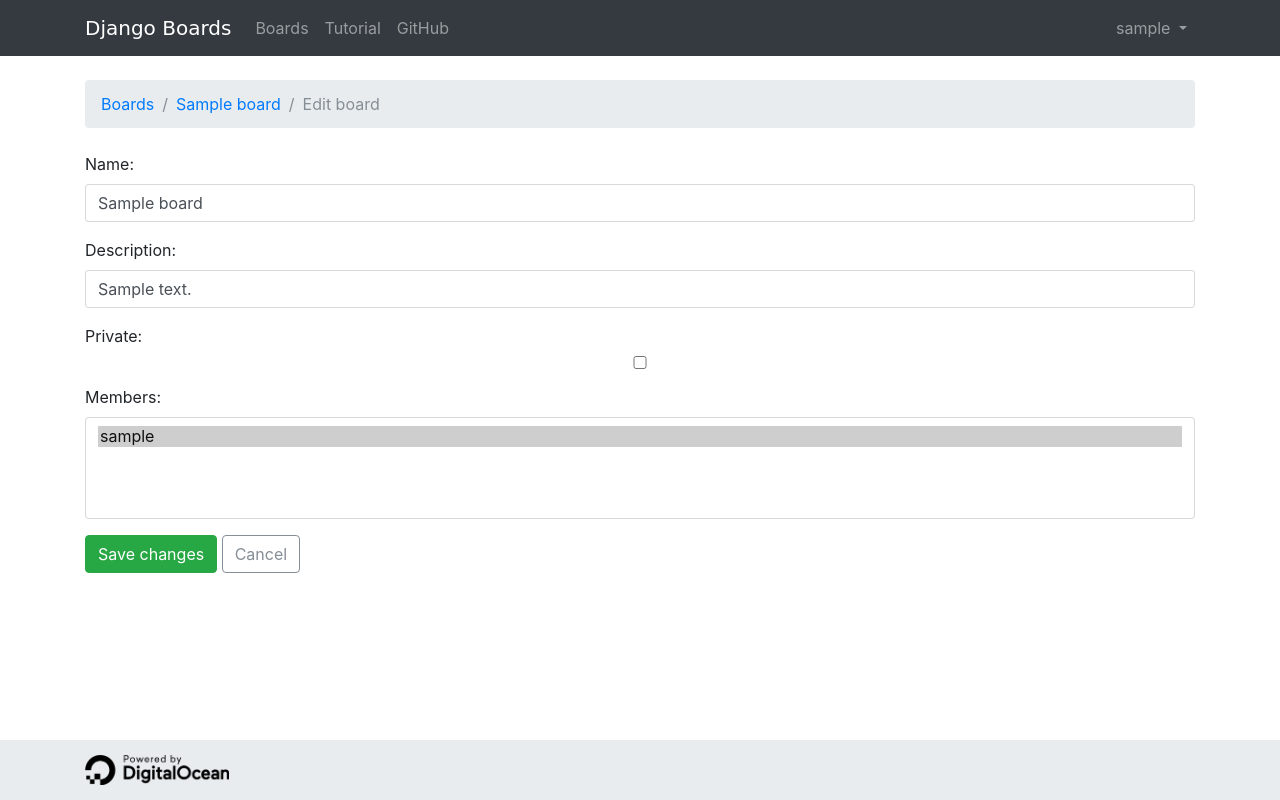
After one commit to zevrector21/dj-board, a Django app: page /boards/1/edit/ in a window 1280 px wide. The commit adds this page. Run offline with Django 3.2, Linux system fonts and the light colour scheme; a user stored in the database is signed in; tables that the repository leaves empty hold one stand-in row (values such as "Sample post"); some libraries are stand-ins or nearby versions; some web fonts are replaced.

Commit message:
add new and edit board and member users

```diff
--- a/boards/models.py
+++ b/boards/models.py
@@ -11,6 +11,9 @@ from markdown import markdown
 class Board(models.Model):
     name = models.CharField(max_length=30, unique=True)
     description = models.CharField(max_length=100)
+    private = models.BooleanField(blank=True, default=False)
+    owner = models.ForeignKey(User, related_name='owner')
+    members = models.ManyToManyField(User, null=True, blank=True)
 
     def __str__(self):
         return self.name
--- a/boards/views.py
+++ b/boards/views.py
@@ -7,10 +7,11 @@ from django.views.generic import UpdateView, ListView
 from django.utils import timezone
 from django.utils.decorators import method_decorator
 from django.urls import reverse
+from django.db.models import Q, Count
 
 from myproject.utils import recaptcha_is_valid
 
-from .forms import NewTopicForm, PostForm
+from .forms import NewBoardForm, NewTopicForm, PostForm
 from .models import Board, Post, Topic
 
 
@@ -18,6 +19,26 @@ class BoardListView(ListView):
     model = Board
     context_object_name = 'boards'
     template_name = 'home.html'
+
+    def get_queryset(self):
+        queryset = Board.objects.filter(Q(private=False))
+        if self.request.user.is_authenticated():
+            queryset = Board.objects.filter(Q(private=False) | Q(private=True, members__in=[self.request.user]) | Q(owner=self.request.user))
+        return queryset
+
+
+@method_decorator(login_required, name='dispatch')
+class BoardUpdateView(UpdateView):
+    model = Board
+    fields = ('name', 'description', 'private', 'members')
+    template_name = 'edit_board.html'
+    context_object_name = 'board'
+
+    def form_valid(self, form):
+        board = form.save(commit=False)
+        board.owner = self.request.user
+        board.save()
+        return redirect('board_topics', board.pk)
 
 
 class TopicListView(ListView):
@@ -31,7 +52,13 @@ class TopicListView(ListView):
         return super().get_context_data(**kwargs)
 
     def get_queryset(self):
-        self.board = get_object_or_404(Board, pk=self.kwargs.get('pk'))
+        if self.request.user.is_authenticated():
+            self.board = get_object_or_404(Board, Q(private=False, pk=self.kwargs.get('pk'))
+                | Q(private=True, members__in=[self.request.user], pk=self.kwargs.get('pk'))
+                | Q(owner=self.request.user, pk=self.kwargs.get('pk')
+            ))
+        else:
+            self.board = get_object_or_404(Board, Q(private=False, pk=self.kwargs.get('pk')) )
         queryset = self.board.topics.order_by('-last_updated').annotate(replies=Count('posts') - 1)
         return queryset
 
@@ -55,6 +82,20 @@ class PostListView(ListView):
         self.topic = get_object_or_404(Topic, board__pk=self.kwargs.get('pk'), pk=self.kwargs.get('topic_pk'))
         queryset = self.topic.posts.order_by('created_at')
         return queryset
+
+
+@login_required
+def new_board(request):
+    if request.method == 'POST':
+        form = NewBoardForm(request.POST)
+        if form.is_valid() and recaptcha_is_valid(request):
+            board = form.save(commit=False)
+            board.owner = request.user
+            board.save()
+            return redirect('home')
+    else:
+        form = NewBoardForm()
+    return render(request, 'new_board.html', {'form': form})
 
 
 @login_required
--- a/myproject/urls.py
+++ b/myproject/urls.py
@@ -36,6 +36,8 @@ urlpatterns = [
         name='password_change_done'),
 
     url(r'^boards/(?P<pk>\d+)/$', views.TopicListView.as_view(), name='board_topics'),
+    url(r'^boards/new/$', views.new_board, name='new_board'),
+    url(r'^boards/(?P<pk>\d+)/edit/$', views.BoardUpdateView.as_view(), name='edit_board'),
     url(r'^boards/(?P<pk>\d+)/new/$', views.new_topic, name='new_topic'),
     url(r'^boards/(?P<pk>\d+)/topics/(?P<topic_pk>\d+)/$', views.PostListView.as_view(), name='topic_posts'),
     url(r'^boards/(?P<pk>\d+)/topics/(?P<topic_pk>\d+)/reply/$', views.reply_topic, name='reply_topic'),
--- /dev/null
+++ b/templates/edit_board.html
@@ -0,0 +1,31 @@
+{% extends 'base.html' %}
+
+{% load static %}
+
+{% block title %}Edit post{% endblock %}
+
+{% block stylesheet %}
+  <link rel="stylesheet" href="{% static 'css/simplemde.min.css' %}">
+{% endblock %}
+
+{% block javascript %}
+  <script src="{% static 'js/simplemde.min.js' %}"></script>
+  <script>
+    var simplemde = new SimpleMDE();
+  </script>
+{% endblock %}
+
+{% block breadcrumb %}
+  <li class="breadcrumb-item"><a href="{% url 'home' %}">Boards</a></li>
+  <li class="breadcrumb-item"><a href="{% url 'board_topics' board.pk %}">{{ board.name }}</a></li>
+  <li class="breadcrumb-item active">Edit board</li>
+{% endblock %}
+
+{% block content %}
+  <form method="post" class="mb-4" novalidate>
+    {% csrf_token %}
+    {% include 'includes/form.html' %}
+    <button type="submit" class="btn btn-success">Save changes</button>
+    <a href="{% url 'board_topics' board.pk %}" class="btn btn-outline-secondary" role="button">Cancel</a>
+  </form>
+{% endblock %}
--- a/templates/home.html
+++ b/templates/home.html
@@ -7,6 +7,9 @@
 {% endblock %}
 
 {% block content %}
+  <div class="mb-4">
+    <a href="{% url 'new_board' %}" class="btn btn-primary">New board</a>
+  </div>
   <table class="table">
     <thead class="thead-inverse">
       <tr>
--- a/templates/topics.html
+++ b/templates/topics.html
@@ -14,6 +14,9 @@
 {% block content %}
   <div class="mb-4">
     <a href="{% url 'new_topic' board.pk %}" class="btn btn-primary">New topic</a>
+    {% if board.owner == user %}
+      <a href="{% url 'edit_board' board.pk %}" class="btn btn-primary"role="button">Edit</a>
+    {% endif %}
   </div>
 
   <table class="table table-striped mb-4">
```
Also changed, not shown: boards/forms.py (+17 -1 lines), templates/new_board.html (added, +41 -0 lines), boards/migrations/0004_auto_20230213_2108.py (added), boards/migrations/0005_board_owner.py (added), boards/migrations/0006_auto_20230213_2146.py (added).
